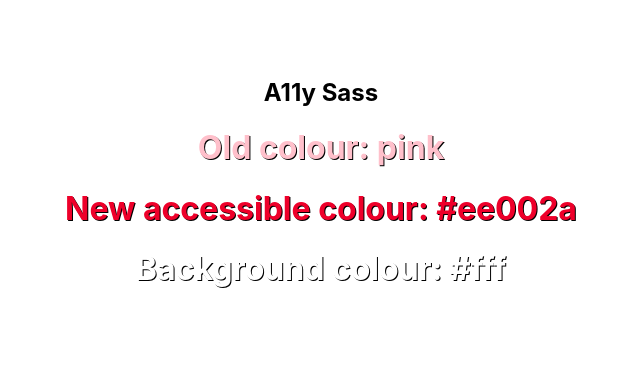
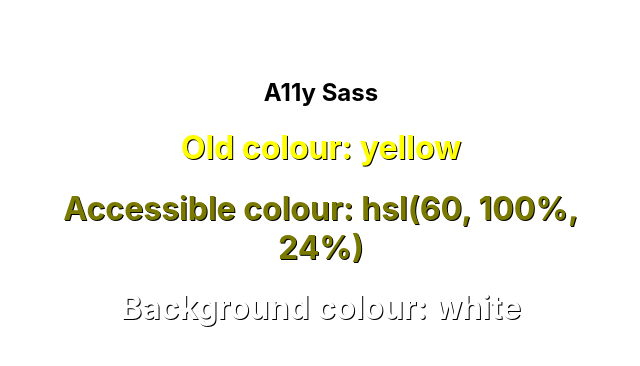
Before and after one commit to alex-page/sass-a11ycolor, a website: page index.html in a window 1280 px wide. Shown: the whole page, without its empty margins (319-959 px from the left). Drawn offline with nearby package versions, Linux system fonts and the light colour scheme; files that its build step writes are made by us from their sources.

```diff
--- a/index.html
+++ b/index.html
@@ -11,7 +11,7 @@
 	<div class="container">
 		<h2>A11y Sass</h2>
     <div class="toMakeA11y"><h1>Old colour:</h1></div>
-		<div class="a11y"><h1>New accessible colour:</h1></div>
+		<div class="a11y"><h1>Accessible colour:</h1></div>
 		<div class="background"><h1>Background colour:</h1></div>
 	</div>
 	<script id="__bs_script__">//<![CDATA[
--- a/sass/main.scss
+++ b/sass/main.scss
@@ -24,12 +24,13 @@
 
 @function a11ySpread( $hue, $saturation, $lightness, $background, $ratio, $i: 0 ){
 
-	$i: $i + .2;
+	$i: $i + 1;
 
 	// Increase the lightness by the iterable
 	$lighter: $lightness + $i;
 	$lighterNum: $lighter / ( $lighter * 0 + 1 );
 	@if $lighterNum < 100 {
+		@debug $lighterNum;
 		$colorLighter: hsl( $hue, $saturation, $lighter );
 		$currentLighter: uikit-color-contrast( $colorLighter, $background );
 		@if $currentLighter >= $ratio {
@@ -41,6 +42,7 @@
 	$darker: $lightness - $i;
 	$darkerNum: $darker / ( $darker * 0 + 1 );
 	@if $darkerNum > 0 {
+		@debug $darkerNum;
 		$colorDarker: hsl( $hue, $saturation, $darker );
 		$currentDarker: uikit-color-contrast( $colorDarker, $background );
 		@if $currentDarker >= $ratio {
@@ -54,7 +56,7 @@
 
 
 // Normal css
-$toMakeA11y: pink;
+$toMakeA11y: yellow;
 $text: $toMakeA11y;
 $background: white;
 
```
Also changed, not shown: css/style.css (deleted), 1 other file.
